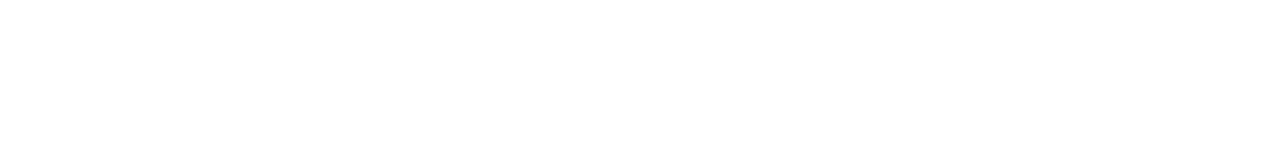
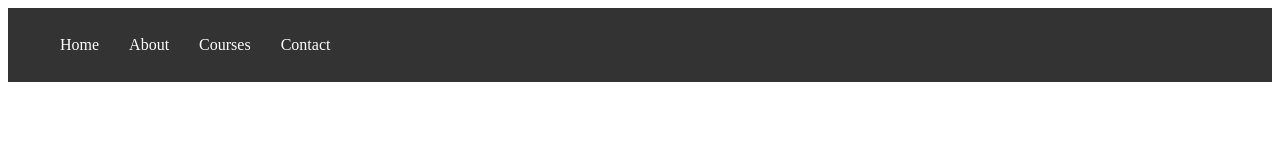
Before and after one commit to sachin08kumar/WDW_0358, a plain HTML site: page Assignments/Assignment-07.html in a window 1280 px wide. Drawn offline with Linux system fonts and the light colour scheme.

Commit message:
Completed - 07

```diff
--- a/Assignments/Assignment-07.html
+++ b/Assignments/Assignment-07.html
@@ -14,3 +14,28 @@
             display: flex;
             gap: 30px;
         }
+   a {
+            color: white;
+            text-decoration: none;
+        }
+
+        a:hover {
+            color: yellow;
+        }
+    </style>
+</head>
+<body>
+
+    <nav>
+        <ul>
+            <li><a href="#home">Home</a></li>
+            <li><a href="#about">About</a></li>
+            <li><a href="#courses">Courses</a></li>
+            <li><a href="#contact">Contact</a></li>
+        </ul>
+    </nav>
+
+
+
+</body>
+</html>
```
